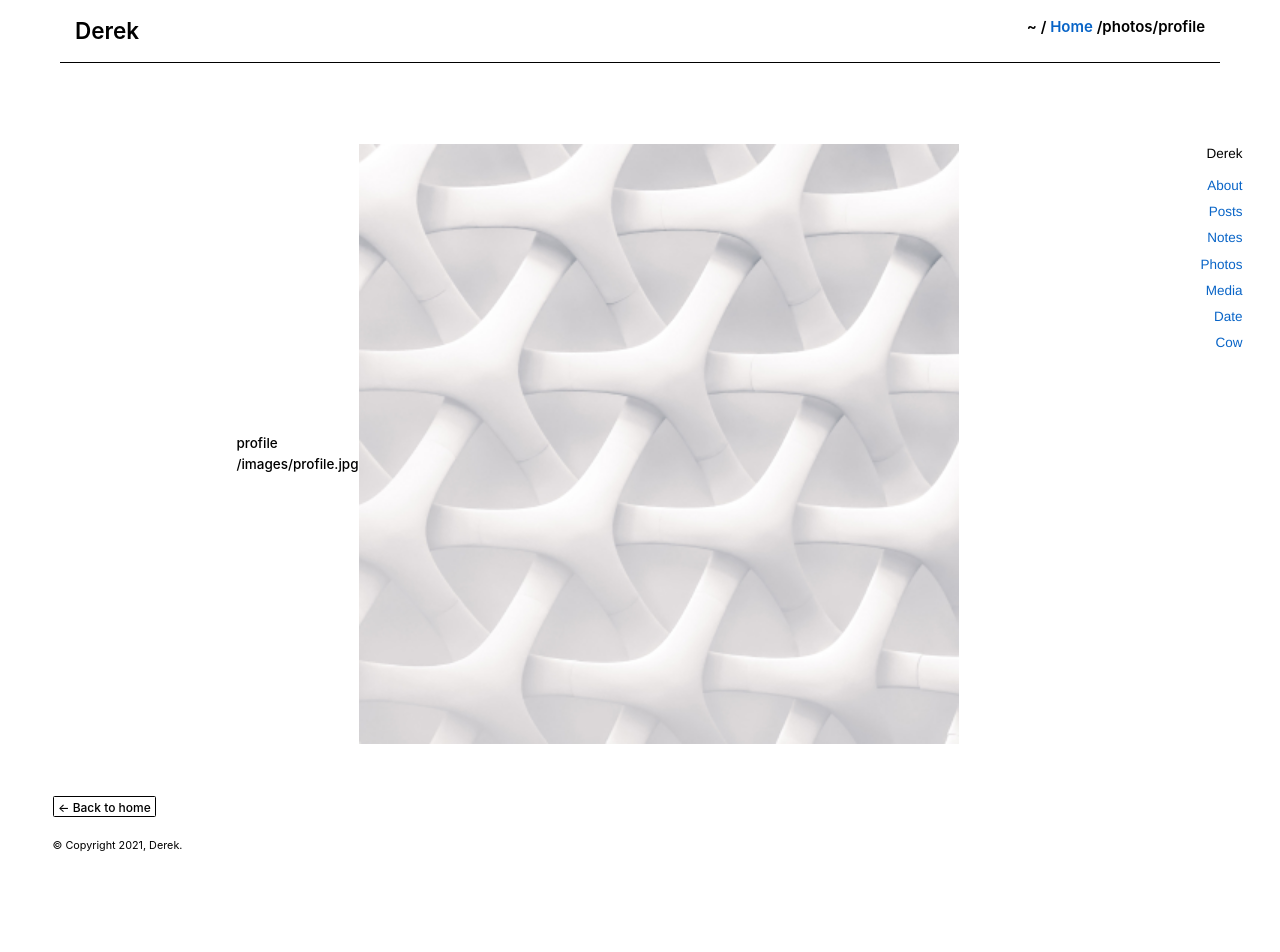
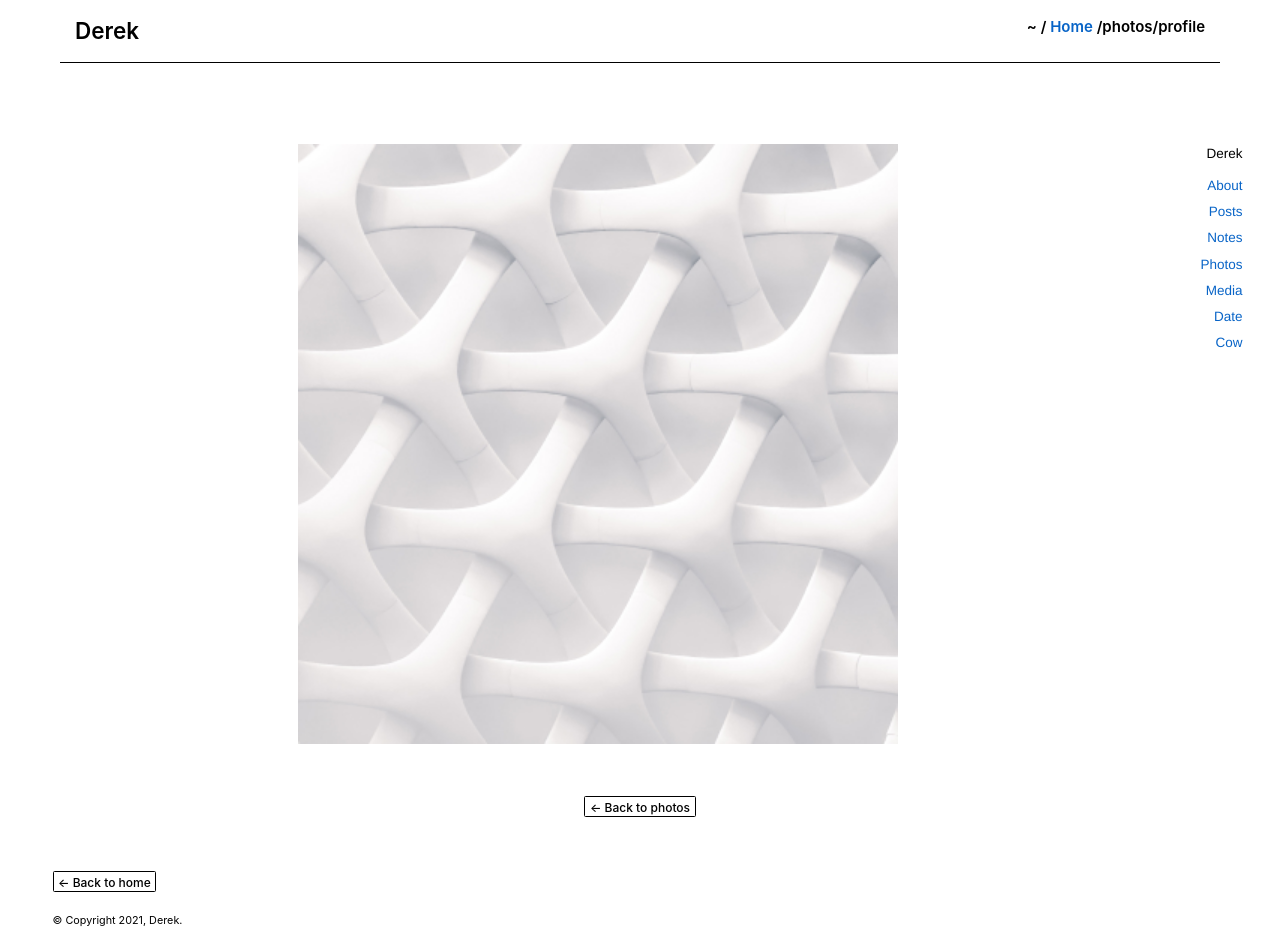
Before and after one commit to derekpodi/derekpodi.com, a Next.js app: page /photos/profile in a window 1280 px wide. Shown: the top 952 px of the page. Before the commit the page ends 881 px from the top, so only its background shows below. Built offline with nearby package versions, Linux system fonts and the light colour scheme.

Commit message:
add photos button, more photo layout tests

```diff
--- a/pages/photos/[id].js
+++ b/pages/photos/[id].js
@@ -1,6 +1,8 @@
 import Layout from '../../components/layout'
 import { getAllPostIds, getPostData } from '../../lib/photos'
 import Image from 'next/image'
+import Link from 'next/link'
+import utilStyles from '../../styles/utils.module.css'
 import path from 'path'
 
 
@@ -14,17 +16,30 @@ export default function Post({ postData }) {
     <Layout>
       <div className="flex-centered">
         <br />
-        {postData.id}
-        <br />
-        {fullPath}
-        <br />
         <Image src={fullPath} width={600} height={600} alt={postData.id} />
         <br />
-        {postData.date}
       </div>
+      <footer className={`${utilStyles.mh3} ${utilStyles.mt4}`}>
+        <div className="flex-centered">
+          <Link href="/photos">
+            <a className={utilStyles["top-2"] + " " + utilStyles["btn"]+ " " + utilStyles["btn-sm"] + " " + utilStyles["bg-dark-green"] + " " + utilStyles["white"] + " " + utilStyles["hover-white"]+ " " + utilStyles["hover-bg-black"]}>← Back to photos</a>
+          </Link>
+        </div>
+        <div className={utilStyles.mt3}></div>
+        <div className={utilStyles["bottom-2"]}></div>
+      </footer>
     </Layout>
   )
 }
+
+/*
+<br />
+{postData.id}
+<br />
+{fullPath}
+<br />
+{postData.date}
+*/
 
 export async function getStaticPaths() {
   const paths = getAllPostIds()
--- a/styles/utils.module.css
+++ b/styles/utils.module.css
@@ -44,7 +44,9 @@
 }
 
 .listItem {
-    margin: 0 0 1.25rem;
+    margin: 0 0 2rem;
+    padding-left: 1rem;
+    padding-bottom: 1.5rem;
 }
 
 .lightText {
```
Also changed, not shown: public/images/profile7.jpg (added), public/images/profile8.jpg (added).
